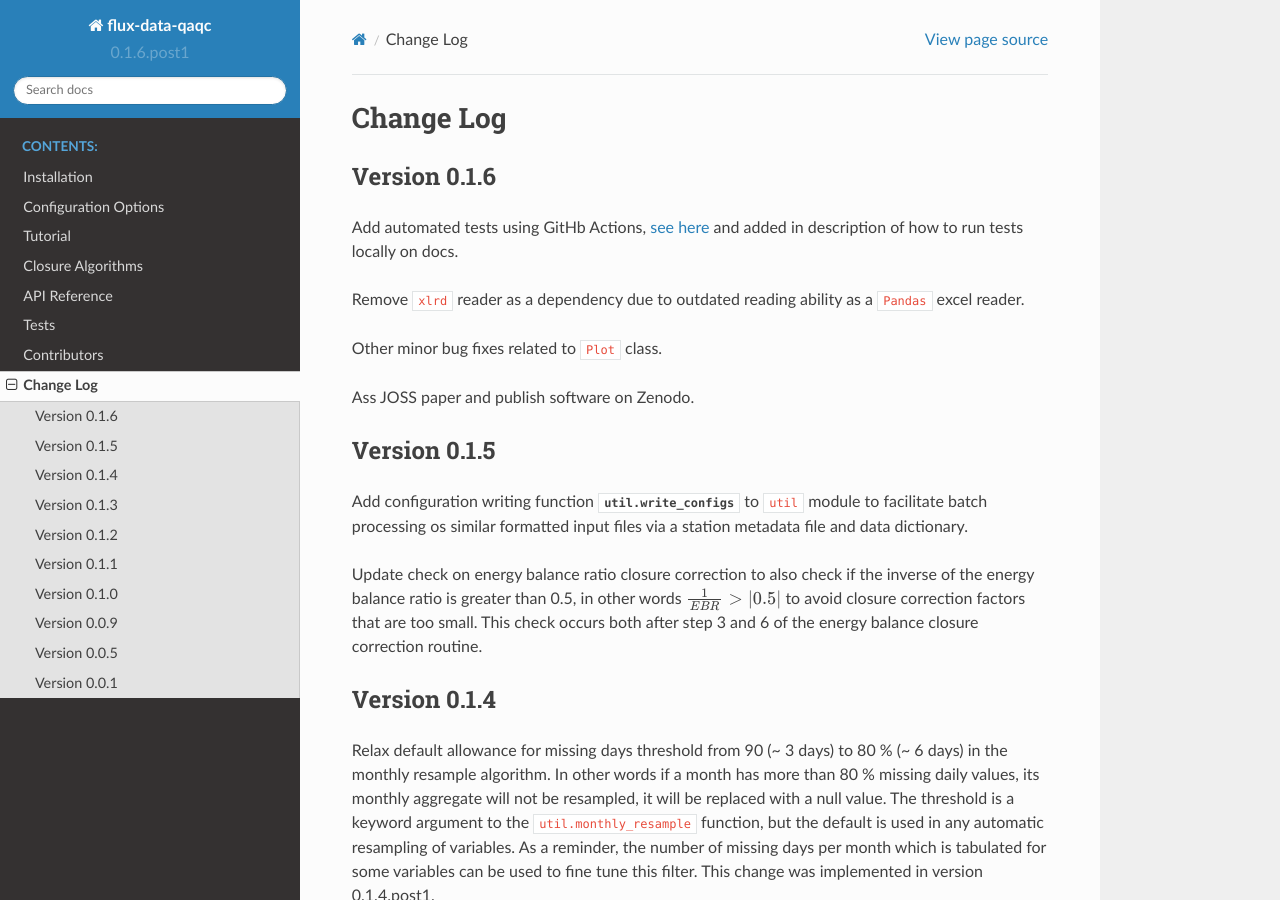
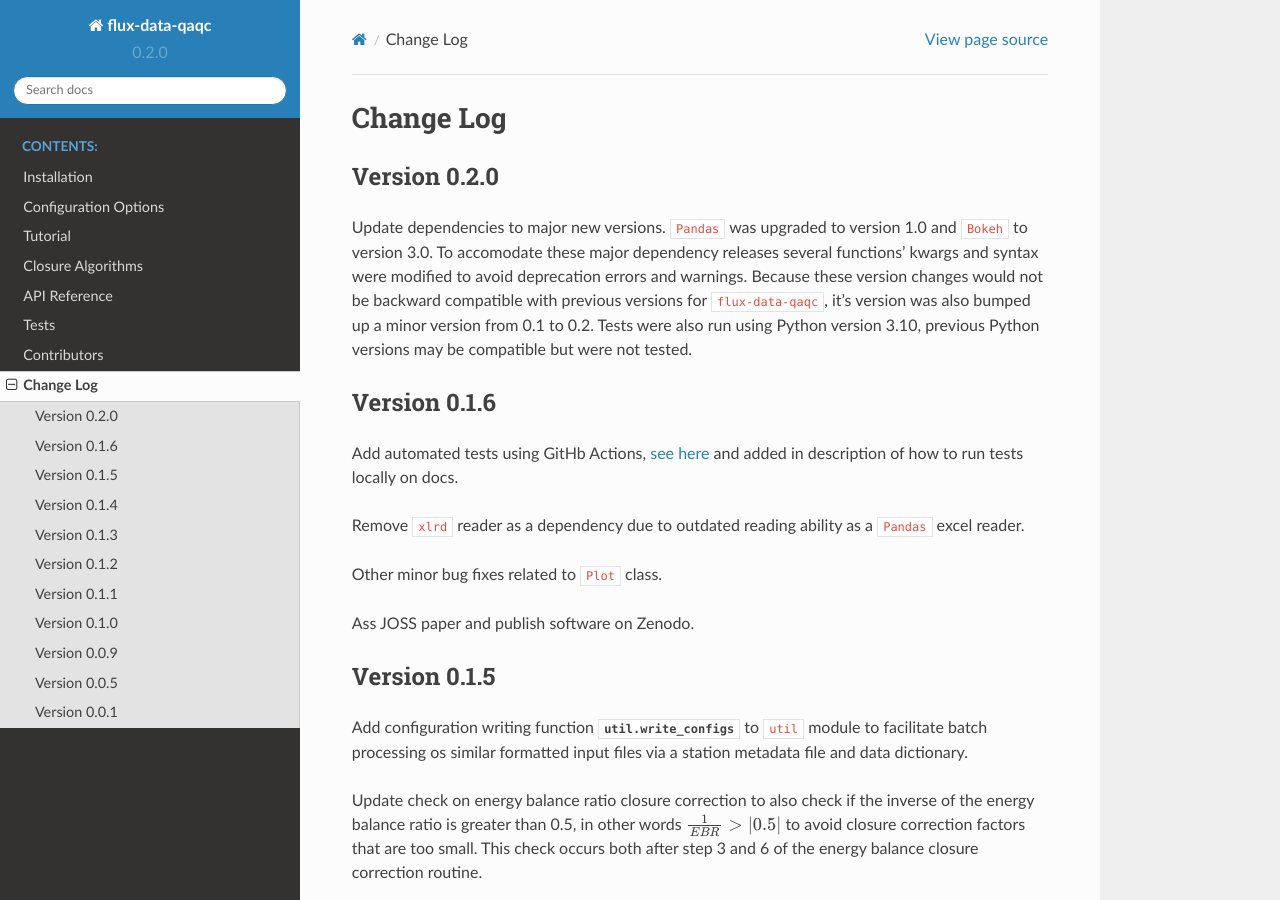
Before and after one commit to Open-ET/flux-data-qaqc, a Sphinx documentation site: the page built from docs/source/changelog.rst, in a window 1280 px wide and 900 px high. Built offline with Sphinx 7.4.7 and the Read the Docs theme 2.0.0, drawn with Linux system fonts in a browser that asks for light colours; comment, search, counter and statistics services are not loaded; some of the changed text lies outside the part shown.

Commit message:
mino version bump, docs updates

```diff
--- a/CHANGELOG.rst
+++ b/CHANGELOG.rst
@@ -1,5 +1,10 @@
 Change Log
 ==========
+
+Version 0.2.0
+-------------
+
+Update dependencies to major new versions. ``Pandas`` was upgraded to version 1.0 and ``Bokeh`` to version 3.0. To accomodate these major dependency releases several functions' kwargs and syntax were modified to avoid deprecation errors and warnings. Because these version changes would not be backward compatible with previous versions for ``flux-data-qaqc``, it's version was also bumped up a minor version from 0.1 to 0.2. Tests were also run using Python version 3.10, previous Python versions may be compatible but were not tested.
 
 Version 0.1.6
 -------------
--- a/docs/source/conf.py
+++ b/docs/source/conf.py
@@ -25,7 +25,7 @@ autodoc_mock_imports = [
 # -- Project information -----------------------------------------------------
 
 project = 'flux-data-qaqc'
-copyright = '2019-2021, John Volk'
+copyright = '2019-2023, John Volk'
 author = 'John Volk'
 
 # The short X.Y version
--- a/docs/source/tutorial.rst
+++ b/docs/source/tutorial.rst
@@ -816,7 +816,7 @@ daily mean :math:`Rn` if not filtered carefully:
     >>> # add daily gap counts to secondary y
     >>> fig.extra_y_ranges['gap_counts'] = Range1d(start=0, end=48)
     >>> fig.add_layout(LinearAxis(y_range_name='gap_counts', axis_label='number of sub-daily gaps'), 'right')
-    >>> fig.circle('date', 'sub_day_gaps', legend='n sub-day gaps', y_range_name='gap_counts',
+    >>> fig.circle('date', 'sub_day_gaps', legend_label='n sub-day gaps', y_range_name='gap_counts',
     >>>     color='silver', source=source
     >>> )
     >>> fig.hover[0].tooltips.append(('sub_day_gaps','@{}'.format('sub_day_gaps')))
--- a/fluxdataqaqc/__init__.py
+++ b/fluxdataqaqc/__init__.py
@@ -4,7 +4,7 @@ Tools for performing energy balance correction and QA/QC of eddy covariance flux
 
 __name__ = 'fluxdataqaqc'
 __author__ = 'John Volk'
-__version__ = '0.1.6.post1'
+__version__ = '0.2.0'
 
 
 from fluxdataqaqc.data import Data
```
